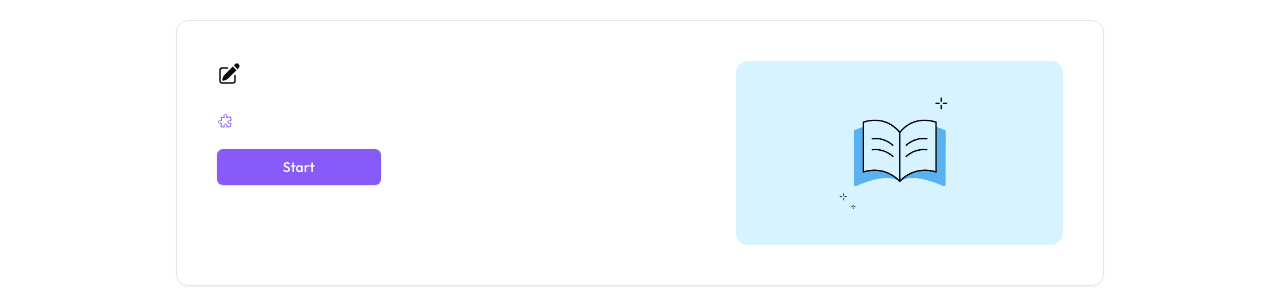
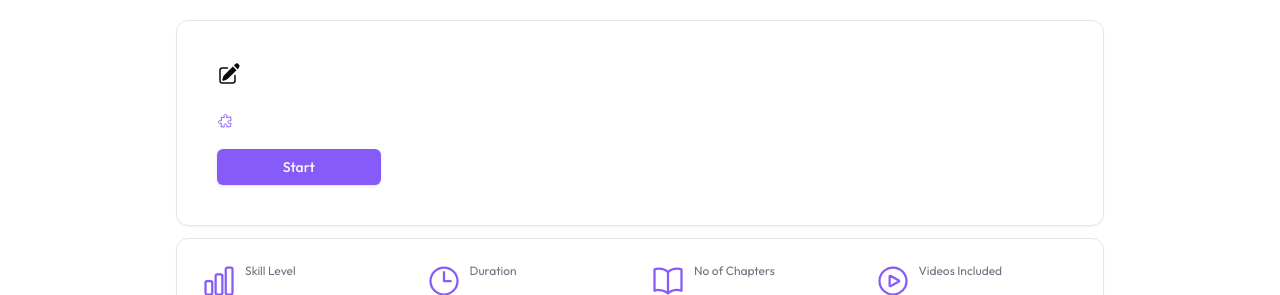
Before and after one commit to KajalDeore04/mini-part2, a Next.js app: page /create-course/1 in a window 1280 px wide. Shown: the part 148-443 px from the top of the page. Built offline with nearby package versions, Linux system fonts and the light colour scheme; no server answers.

Commit message:
refresh and edit

```diff
--- a/app/create-course/[courseId]/_components/CourseBasicInfo.jsx
+++ b/app/create-course/[courseId]/_components/CourseBasicInfo.jsx
@@ -1,29 +1,40 @@
-import { Button } from '@/components/ui/button';
-import Image from 'next/image';
-import React from 'react';
-import { HiOutlinePuzzlePiece, HiPencilSquare } from 'react-icons/hi2';
-import EditCourseBasicInfo from './EditCourseBasicInfo';
+import { Button } from "@/components/ui/button";
+import Image from "next/image";
+import React, { useRef, useState } from "react";
+import { HiOutlinePuzzlePiece, HiPencilSquare } from "react-icons/hi2";
+import EditCourseBasicInfo from "./EditCourseBasicInfo";
 
-const CourseBasicInfo = ({course,refreshData}) => {
+
+const CourseBasicInfo = ({ course, refreshData }) => {
+
+
+
   return (
-        <div className='p-10 border rounded-xl shadow-sm mt-5'>
-            <div className='grid grid-cols-1 md:grid-cols-2 gap-48 '>
+    <div className="p-10 border rounded-xl shadow-sm mt-5">
+      <div className="grid grid-cols-1 md:grid-cols-2 gap-48 ">
         <div>
-                    <h2 className='font-bold text-2xl'>{course?.courseOutput?.courseName} <EditCourseBasicInfo course={course} refreshData={()=>refreshData(true)}/> </h2>
-                    <p className='text-s text-gray-400 mt-3'>{course?.courseOutput?.description}</p>
+          <h2 className="font-bold text-2xl">
+            {course?.courseOutput?.courseName}{" "}
+            <EditCourseBasicInfo
+              course={course}
+              refreshData={() => refreshData(true)}
+            />{" "}
+          </h2>
+          <p className="text-s text-gray-400 mt-3">
+            {course?.courseOutput?.description}
+          </p>
 
-                    <h2 className='font-medium mt-5 flex gap-2 items-center text-primary'>
+          <h2 className="font-medium mt-5 flex gap-2 items-center text-primary">
             <HiOutlinePuzzlePiece />
             {course?.courseOutput?.category}
           </h2>
-                    <Button className='w-[50%] mt-5'>Start</Button>
+          <Button className="w-[50%] mt-5">Start</Button>
         </div>
-                <div className='flex justify-end'>
-                    <Image src={'/placeholder.png'} width={300} height={300} className='rounded-xl w-full' alt='playlist-logo'/>
-                </div>
+
+
       </div>
     </div>
   );
-}
+};
 
 export default CourseBasicInfo;
```
Also changed, not shown: 1 other file (tests, documents, lock files or other folders). Lines whose indentation alone changed are shown as unchanged.
